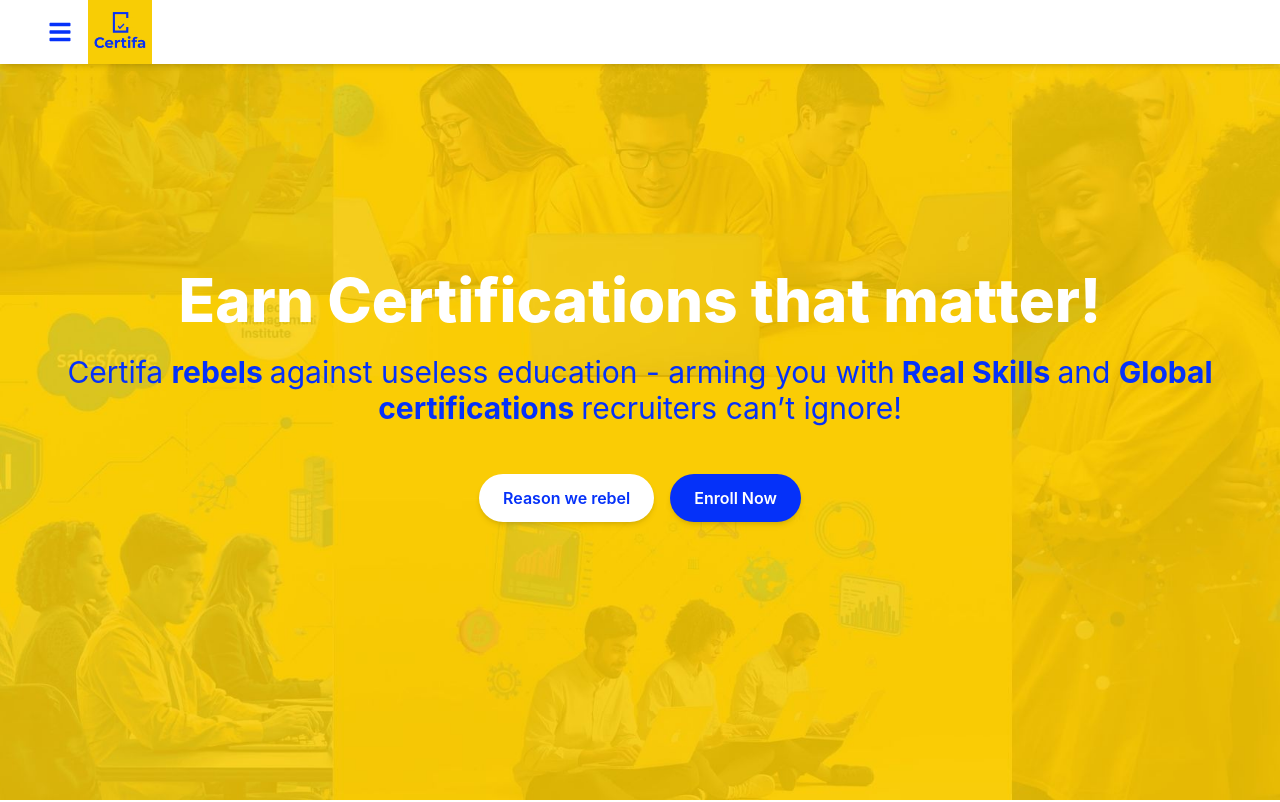
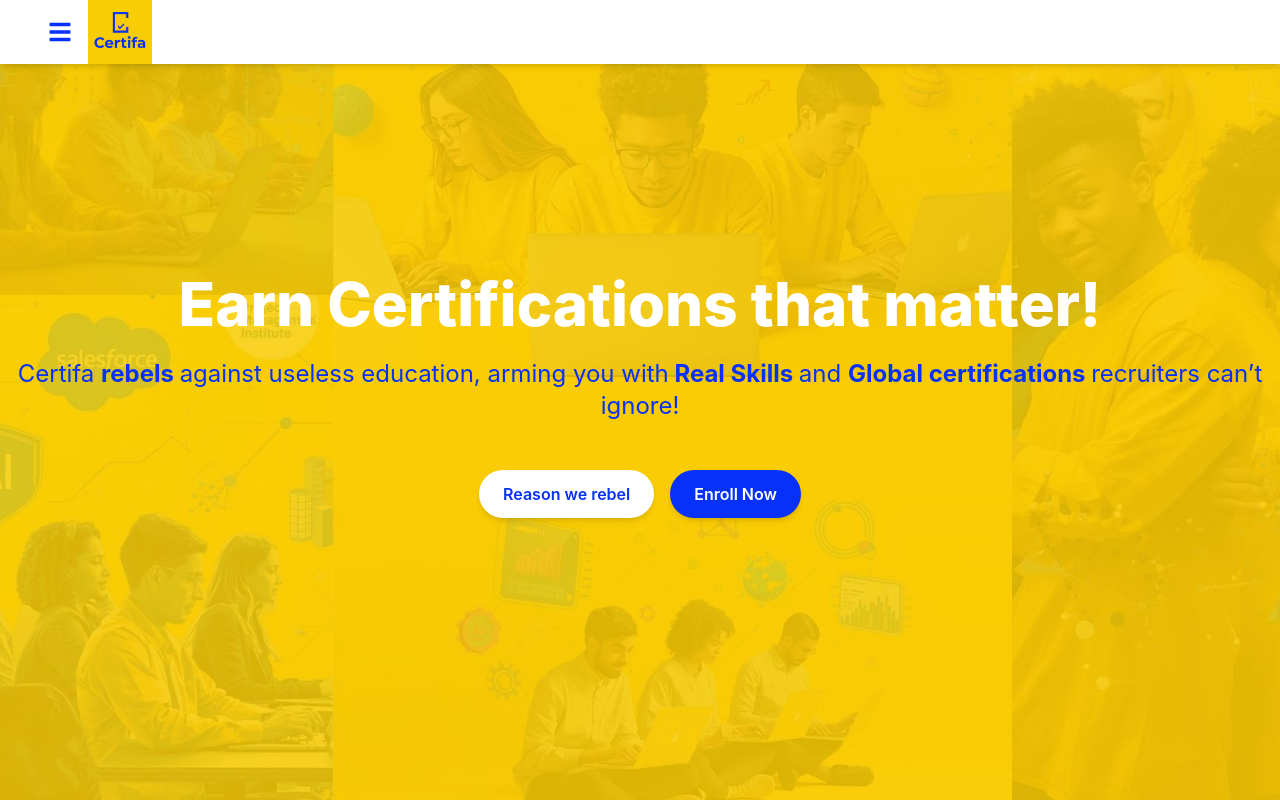
Before and after one commit to sanjeev699/certifa_rebel, a React (Create React App) app: page / in a window 1280 px wide. Shown: the top 802 px of the page. Built offline with nearby package versions, Linux system fonts and the light colour scheme.

Commit message:
Update HeroSection.jsx

```diff
--- a/src/components/HeroSection.jsx
+++ b/src/components/HeroSection.jsx
@@ -24,8 +24,8 @@ const HeroSection = () => {
         <h1 className="text-6xl md:text-10xl font-extrabold text-white mb-6">
          Earn Certifications that matter!
         </h1>
-        <p className="text-brandBlue text-lg md:text-3xl mb-8">
-          Certifa <span className="font-bold"> rebels </span> against useless education - arming you with
+        <p className="text-brandBlue text-lg md:text-2xl mb-8">
+          Certifa <span className="font-bold"> rebels </span> against useless education, arming you with
           <span className="font-bold">  Real Skills </span> and <span className="font-bold"> Global certifications </span> recruiters can’t ignore!
         </p>
 
```
